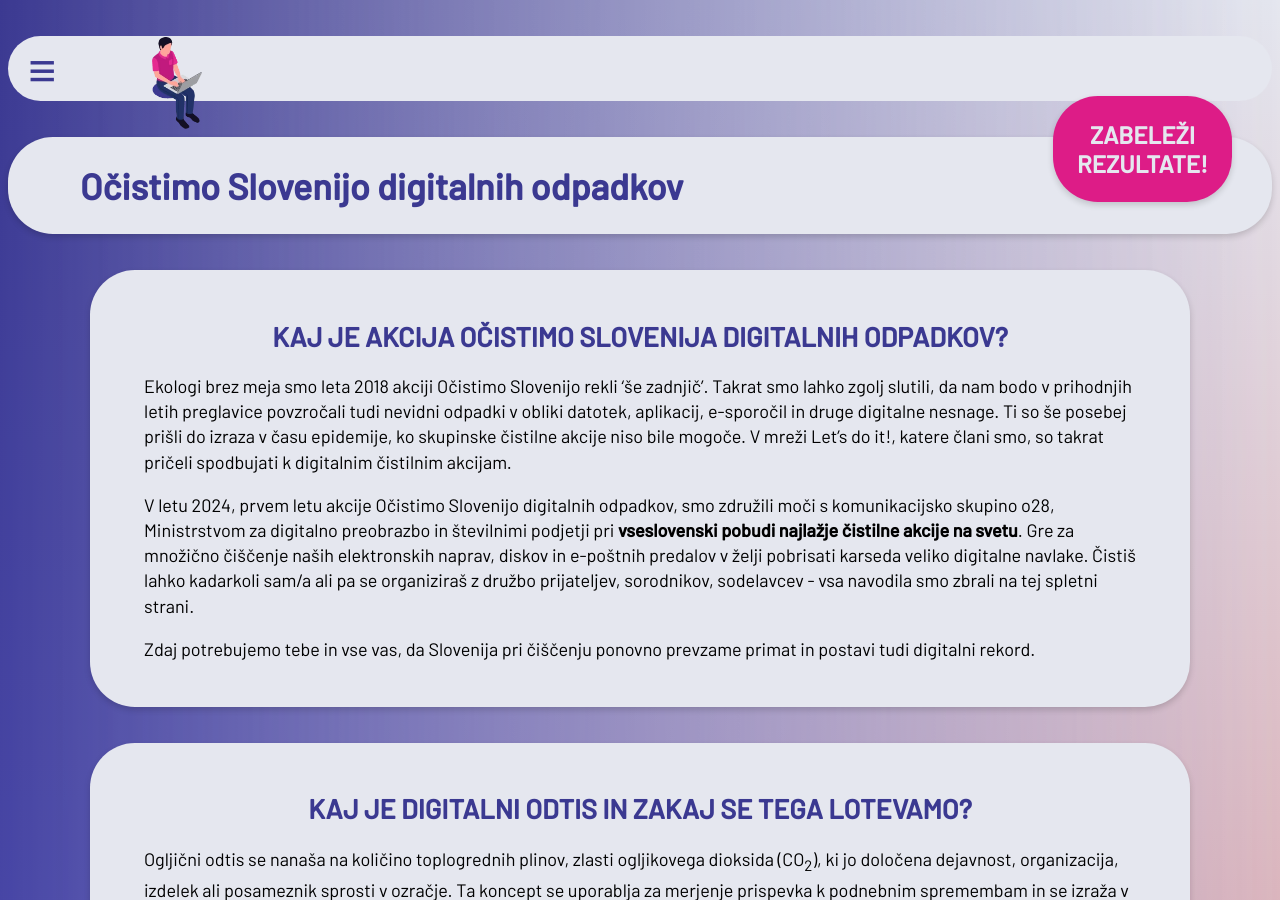
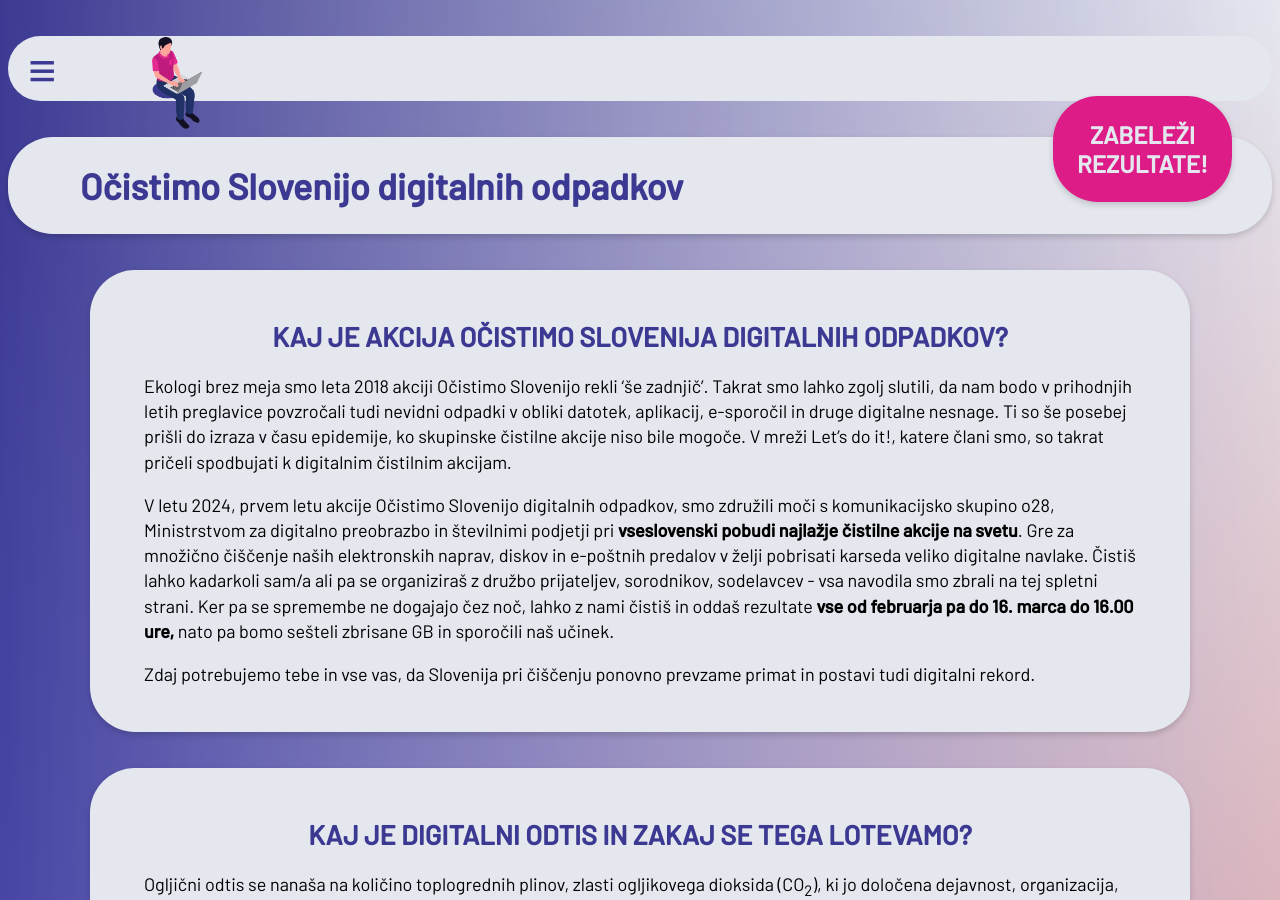
Before and after one commit to ewba/dcd-si, a Jekyll site: the page built from o-akciji.md, in a window 1280 px wide and 900 px high. Built offline with Jekyll 4.4.1, drawn with Linux system fonts in a browser that asks for light colours.

Commit message:
Update o-akciji.md

```diff
--- a/o-akciji.md
+++ b/o-akciji.md
@@ -12,7 +12,7 @@ css: carousel.css
 
 Ekologi brez meja smo leta 2018 akciji Očistimo Slovenijo rekli ‘še zadnjič’. Takrat smo lahko zgolj slutili, da nam bodo v prihodnjih letih preglavice povzročali tudi nevidni odpadki v obliki datotek, aplikacij, e-sporočil in druge digitalne nesnage. Ti so še posebej prišli do izraza v času epidemije, ko skupinske čistilne akcije niso bile mogoče. V mreži Let’s do it!, katere člani smo, so takrat pričeli spodbujati k digitalnim čistilnim akcijam.
 
-V letu 2024, prvem letu akcije Očistimo Slovenijo digitalnih odpadkov, smo združili moči s komunikacijsko skupino o28, Ministrstvom za digitalno preobrazbo in številnimi podjetji pri **vseslovenski pobudi najlažje čistilne akcije na svetu**. Gre za množično čiščenje naših elektronskih naprav, diskov in e-poštnih predalov v želji pobrisati karseda veliko digitalne navlake. Čistiš lahko kadarkoli sam/a ali pa se organiziraš z družbo prijateljev, sorodnikov, sodelavcev - vsa navodila smo zbrali na tej spletni strani.
+V letu 2024, prvem letu akcije Očistimo Slovenijo digitalnih odpadkov, smo združili moči s komunikacijsko skupino o28, Ministrstvom za digitalno preobrazbo in številnimi podjetji pri **vseslovenski pobudi najlažje čistilne akcije na svetu**. Gre za množično čiščenje naših elektronskih naprav, diskov in e-poštnih predalov v želji pobrisati karseda veliko digitalne navlake. Čistiš lahko kadarkoli sam/a ali pa se organiziraš z družbo prijateljev, sorodnikov, sodelavcev - vsa navodila smo zbrali na tej spletni strani. Ker pa se spremembe ne dogajajo čez noč, lahko z nami čistiš in oddaš rezultate **vse od februarja pa do 16. marca do 16.00 ure,** nato pa bomo sešteli zbrisane GB in sporočili naš učinek.
 
 Zdaj potrebujemo tebe in vse vas, da Slovenija pri čiščenju ponovno prevzame primat in postavi tudi digitalni rekord.
 </div>
```
